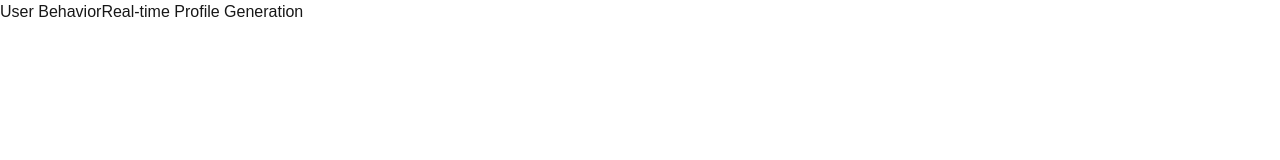
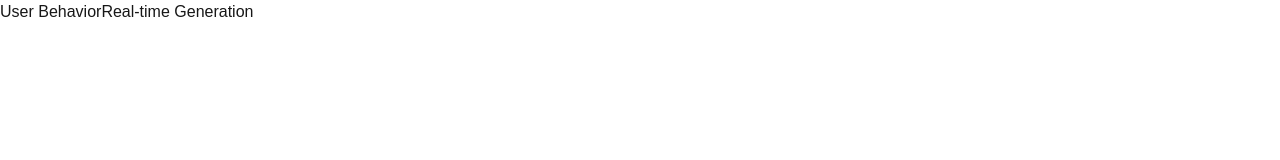
Before and after one commit to joshuakasyoka/user.data.collect, a Next.js app: page / in a window 1280 px wide. Shown: the top 160 px of the page. Built offline with nearby package versions, Linux system fonts and the light colour scheme.

Commit message:
change to title

```diff
--- a/src/app/components/MinimalBehaviorAnalyzer.tsx
+++ b/src/app/components/MinimalBehaviorAnalyzer.tsx
@@ -339,7 +339,7 @@ useEffect(() => {
     <div className="min-h-screen font-mono p-4">
       <div className="flex justify-between text-sm mb-4">
         <span className="text-green-400">User Behavior</span>
-        <span>Real-time Profile Generation</span>
+        <span>Real-time Generation</span>
       </div>
 
       {/* Changed grid-cols-3 to grid-cols-1 md:grid-cols-3 for responsive layout */}
```
